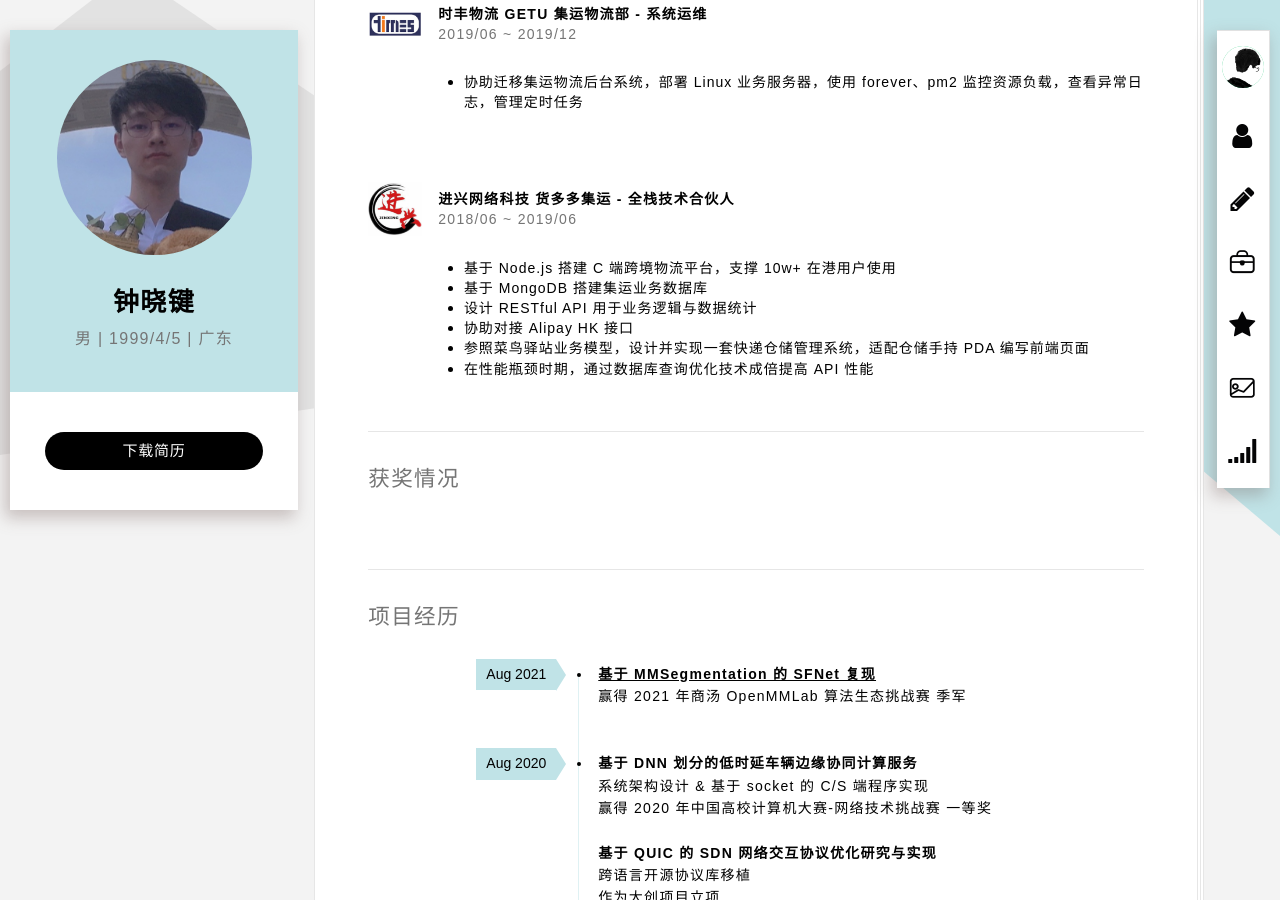
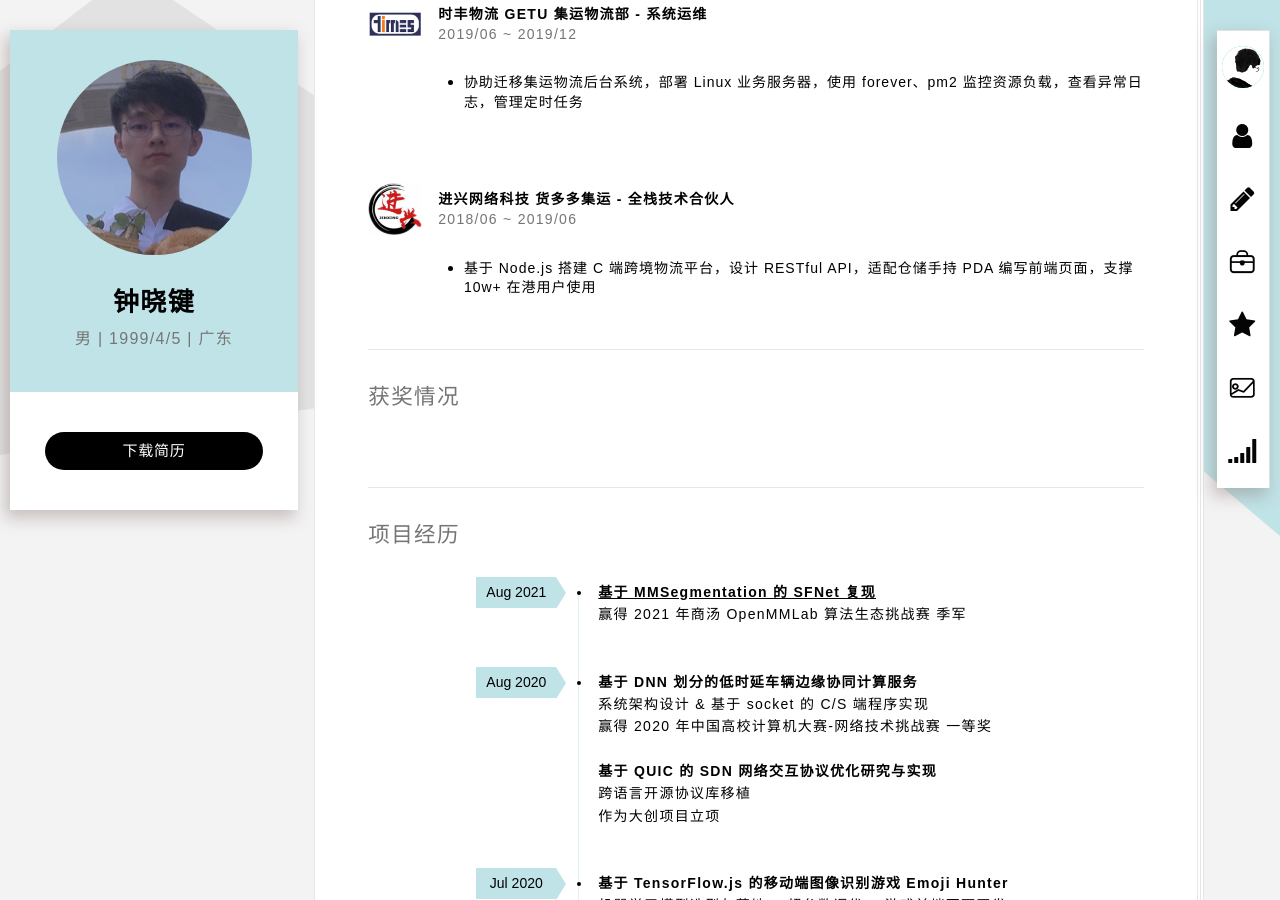
Before and after one commit to xiaojianzhong/xiaojianzhong.github.io, a Jekyll site: the page built from index.html, in a window 1280 px wide and 900 px high, scrolled down 4132 px. Built offline with Jekyll 4.4.1, drawn with Linux system fonts in a browser that asks for light colours; some web fonts are replaced.

Commit message:
feat(platform-browser): 更新实习经历信息

```diff
--- a/_config.yml
+++ b/_config.yml
@@ -59,12 +59,7 @@ experiences:
       from: 2018/06
       to: 2019/06
     descriptions:
-      - 基于 Node.js 搭建 C 端跨境物流平台，支撑 10w+ 在港用户使用
-      - 基于 MongoDB 搭建集运业务数据库
-      - 设计 RESTful API 用于业务逻辑与数据统计
-      - 协助对接 Alipay HK 接口
-      - 参照菜⻦驿站业务模型，设计并实现一套快递仓储管理系统，适配仓储手持 PDA 编写前端页面
-      - 在性能瓶颈时期，通过数据库查询优化技术成倍提高 API 性能
+      - 基于 Node.js 搭建 C 端跨境物流平台，设计 RESTful API，适配仓储手持 PDA 编写前端页面，支撑 10w+ 在港用户使用
   - avatar: /styles/img/experience/times.png
     company: 时丰物流
     department: GetU 集运物流部
```
